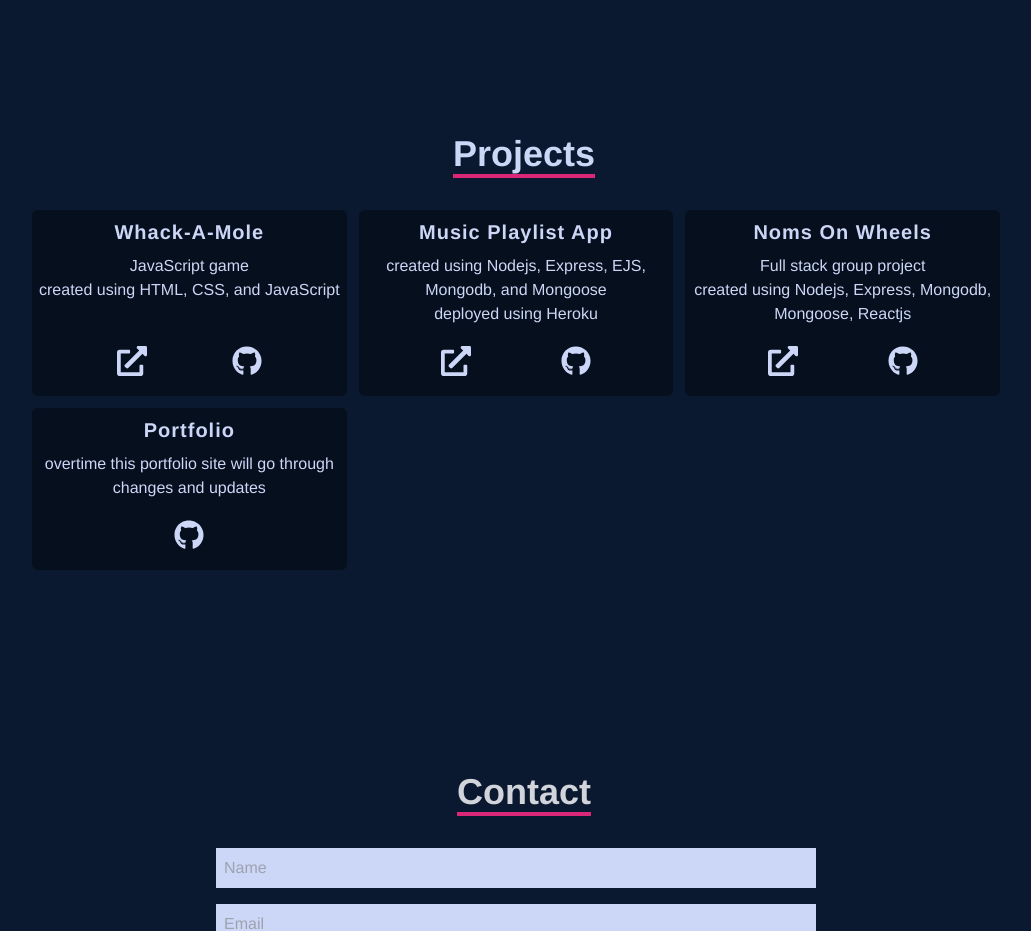
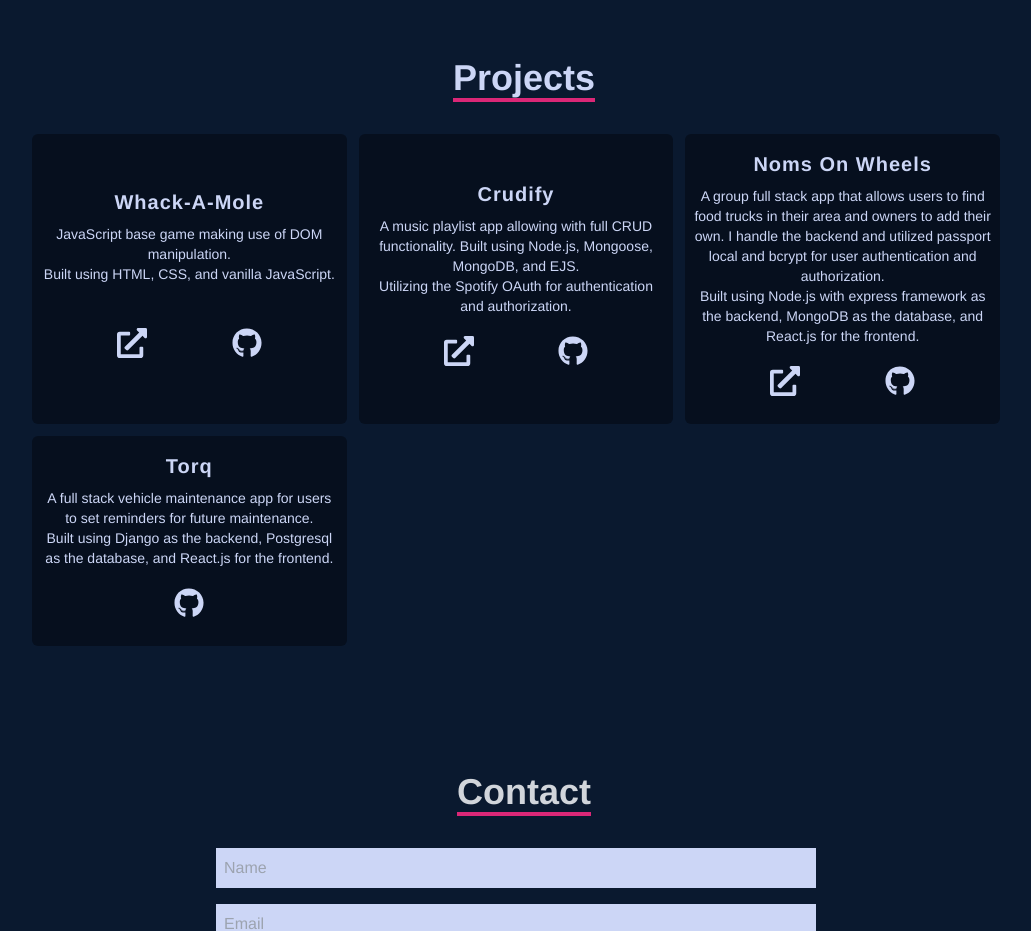
Before and after one commit to ogonz801/Portfolio, a React (Create React App) app: page / in a window 1280 px wide. Shown: the part 2020-2951 px from the top of the page, without its empty margins (124-1155 px from the left). Built offline with nearby package versions, Linux system fonts and the light colour scheme.

Commit message:
update to projects.jsx

```diff
--- a/src/pages/Projects.jsx
+++ b/src/pages/Projects.jsx
@@ -17,15 +17,15 @@ const Projects = () => {
           </p>
         </div>
         <div className="grid gap-3 sm:grid-cols-2 md:grid-cols-3">
-          <div className="bg-[#060f1e] container rounded-md flex justify-center items-center mx-auto content-div">
+          <div className="bg-[#060f1e] p-2 container rounded-md flex justify-center items-center mx-auto content-div">
             <div>
               <span className="my-2 opacity-100 flex justify-center items-center text-xl font-bold tracking-wider">
                 Whack-A-Mole
               </span>
-              <p className="text-center">
-                JavaScript game
-                <br></br>
-                created using HTML, CSS, and JavaScript
+              <p className="text-sm text-center">
+                JavaScript base game making use of DOM manipulation.
+                <br/>
+                Built using HTML, CSS, and vanilla JavaScript.
               </p>
               <div className="mt-6 py-3 text-center flex justify-evenly items-center">
                 <a
@@ -43,15 +43,15 @@ const Projects = () => {
               </div>
             </div>
           </div>
-          <div className="bg-[#060f1e] container rounded-md flex justify-center items-center mx-auto content-div">
+          <div className="bg-[#060f1e] p-2 container rounded-md flex justify-center items-center mx-auto content-div">
             <div>
               <span className="my-2 opacity-100 flex justify-center items-center text-xl font-bold tracking-wider">
-                Music Playlist App
+                Crudify
               </span>
-              <p className="text-center">
-                created using Nodejs, Express, EJS, Mongodb, and Mongoose
-                <br></br>
-                deployed using Heroku
+              <p className="text-sm text-center">
+                A music playlist app allowing with full CRUD functionality. Built using Node.js, Mongoose, MongoDB, and EJS.
+                <br/>
+                Utilizing the Spotify OAuth for authentication and authorization.
               </p>
               <div className="py-3 text-center flex justify-evenly items-center">
                 <a
@@ -69,15 +69,15 @@ const Projects = () => {
               </div>
             </div>
           </div>
-          <div className="bg-[#060f1e] container rounded-md flex justify-center items-center mx-auto content-div">
+          <div className="bg-[#060f1e] p-2 container rounded-md flex justify-center items-center mx-auto content-div">
             <div>
               <span className="my-2 opacity-100 flex justify-center items-center text-xl font-bold tracking-wider">
                 Noms On Wheels
               </span>
-              <p className="text-center">
-                Full stack group project
-                <br></br>
-                created using Nodejs, Express, Mongodb, Mongoose, Reactjs
+              <p className="text-sm text-center">
+                A group full stack app that allows users to find food trucks in their area and owners to add their own. I handle the backend and utilized passport local and bcrypt for user authentication and authorization.
+                <br/>
+                Built using Node.js with express framework as the backend, MongoDB as the database, and React.js for the frontend.
               </p>
               <div className="py-3 text-center flex justify-evenly items-center">
                 <a
@@ -95,18 +95,19 @@ const Projects = () => {
               </div>
             </div>
           </div>
-          <div className="bg-[#060f1e] container rounded-md flex justify-center items-center mx-auto content-div">
+          <div className="bg-[#060f1e] p-2 container rounded-md flex justify-center items-center mx-auto content-div">
             <div>
               <span className="my-2 opacity-100 flex justify-center items-center text-xl font-bold tracking-wider">
-                Portfolio
+                Torq
               </span>
-              <p className="text-center">
-                overtime this portfolio site will go through changes and updates
-
+              <p className="text-sm text-center">
+                A full stack vehicle maintenance app for users to set reminders for future maintenance.
+                <br/>
+                Built using Django as the backend, Postgresql as the database, and React.js for the frontend.
               </p>
               <div className="py-3 text-center flex justify-evenly items-center">
                 <a
-                  href="https://github.com/ogonz801/Portfolio"
+                  href="https://github.com/ogonz801/Torq"
                   className="m-2 text-[#ccd6f6] text-3xl hover:text-pink-500"
                 >
                   <FaGithub />
```
